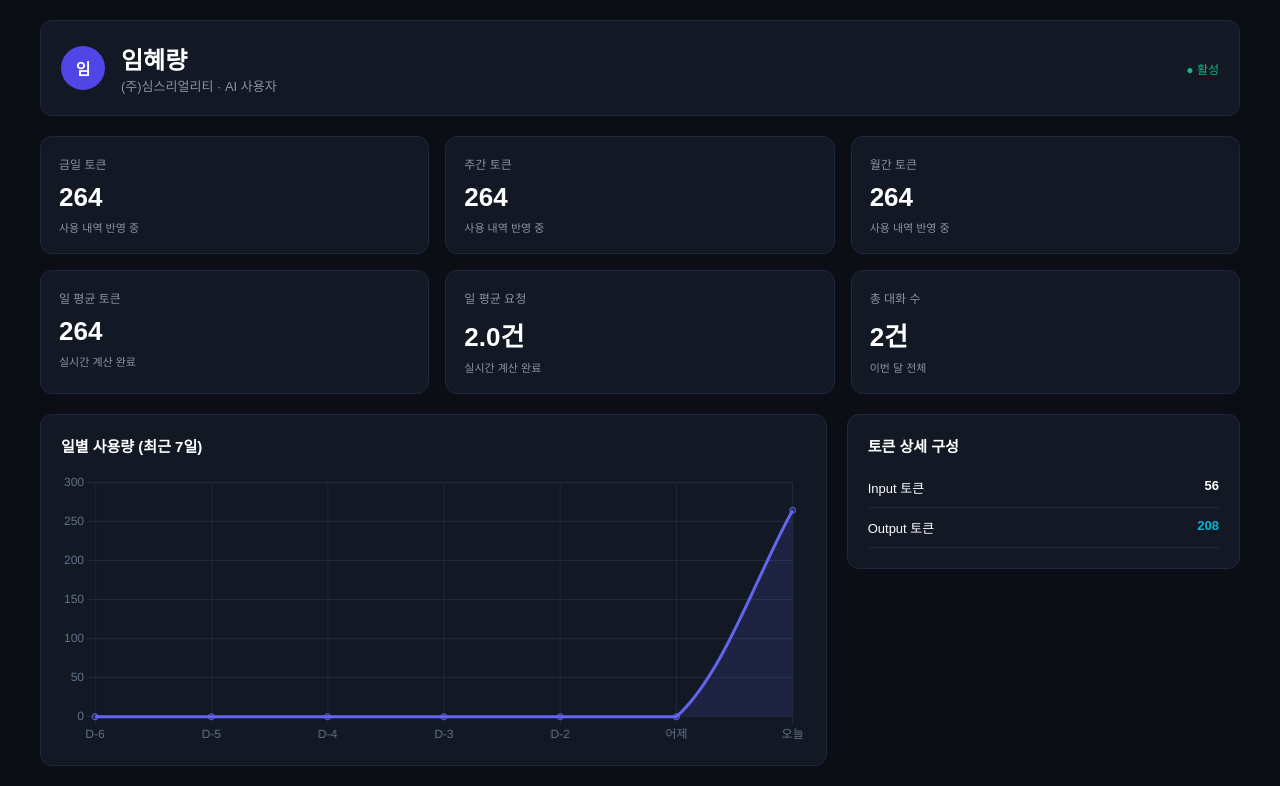
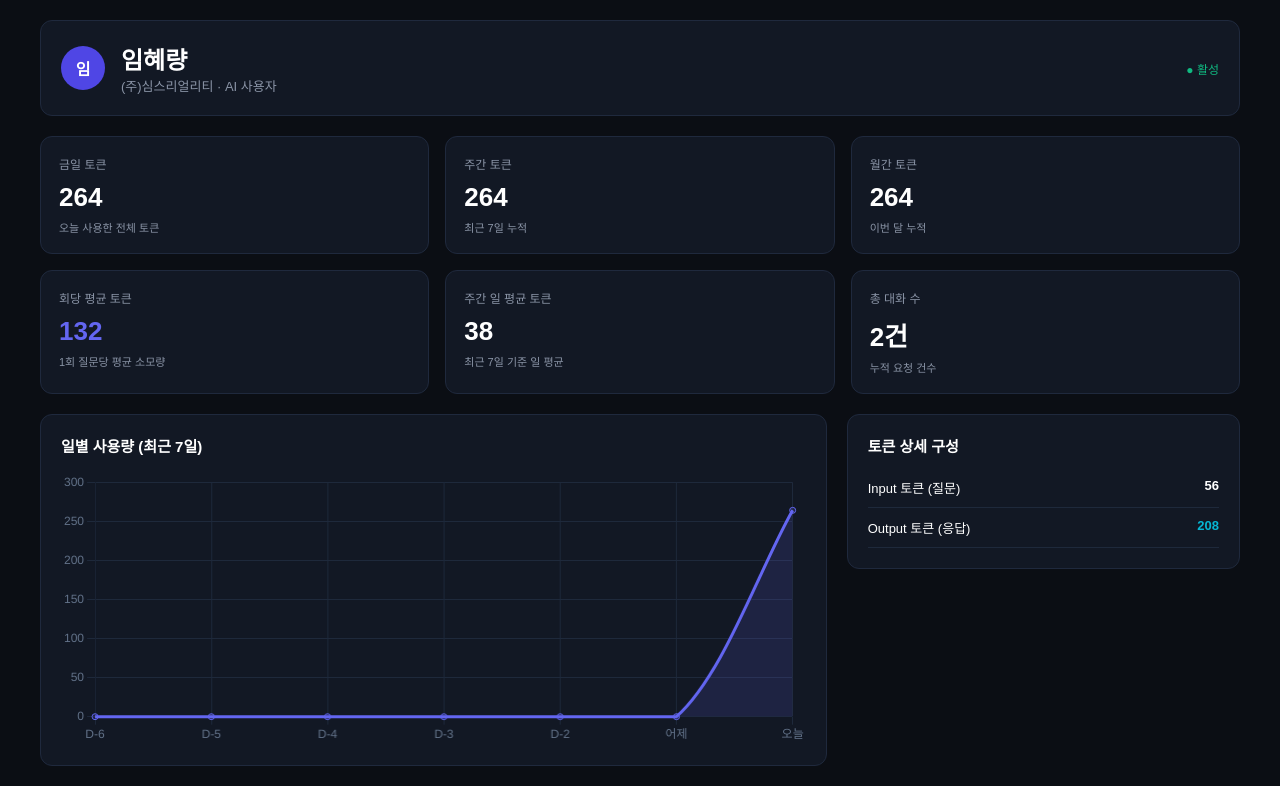
Before and after one commit to hellryang/simsreality-rag-bot, a FastAPI app: page /user in a window 1280 px wide. Shown: the part 60-846 px from the top of the page. Run offline with FastAPI, Linux system fonts and the light colour scheme; data comes from the database, SQL or seed files in the repository.

Commit message:
fix: 사용자 대시보드 회당 평균 토큰 및 7일 일평균 계산식 보완

```diff
--- a/app/templates/user.html
+++ b/app/templates/user.html
@@ -62,32 +62,32 @@
         <div class="card">
             <div class="card-label">금일 토큰</div>
             <div class="card-value" id="user-today">0</div>
-            <div class="card-sub">사용 내역 반영 중</div>
+            <div class="card-sub">오늘 사용한 전체 토큰</div>
         </div>
         <div class="card">
             <div class="card-label">주간 토큰</div>
             <div class="card-value" id="user-weekly">0</div>
-            <div class="card-sub">사용 내역 반영 중</div>
+            <div class="card-sub">최근 7일 누적</div>
         </div>
         <div class="card">
             <div class="card-label">월간 토큰</div>
             <div class="card-value" id="user-monthly">0</div>
-            <div class="card-sub">사용 내역 반영 중</div>
+            <div class="card-sub">이번 달 누적</div>
         </div>
         <div class="card">
-            <div class="card-label">일 평균 토큰</div>
-            <div class="card-value" id="user-avg-tokens">0</div>
-            <div class="card-sub">실시간 계산 완료</div>
+            <div class="card-label">회당 평균 토큰</div>
+            <div class="card-value" id="user-per-req-tokens" style="color: #6366F1;">0</div>
+            <div class="card-sub">1회 질문당 평균 소모량</div>
         </div>
         <div class="card">
-            <div class="card-label">일 평균 요청</div>
-            <div class="card-value" id="user-avg-requests">0건</div>
-            <div class="card-sub">실시간 계산 완료</div>
+            <div class="card-label">주간 일 평균 토큰</div>
+            <div class="card-value" id="user-avg-tokens">0</div>
+            <div class="card-sub">최근 7일 기준 일 평균</div>
         </div>
         <div class="card">
             <div class="card-label">총 대화 수</div>
             <div class="card-value" id="user-req-count">0건</div>
-            <div class="card-sub">이번 달 전체</div>
+            <div class="card-sub">누적 요청 건수</div>
         </div>
     </div>
 
@@ -100,8 +100,8 @@
         <div>
             <div class="side-card">
                 <h3 style="font-size: 15px; margin-bottom: 12px;">토큰 상세 구성</h3>
-                <div class="info-row"><span>Input 토큰</span><span id="u-input" style="font-weight: bold;">0</span></div>
-                <div class="info-row"><span>Output 토큰</span><span id="u-output" style="font-weight: bold; color: #06B6D4;">0</span></div>
+                <div class="info-row"><span>Input 토큰 (질문)</span><span id="u-input" style="font-weight: bold;">0</span></div>
+                <div class="info-row"><span>Output 토큰 (응답)</span><span id="u-output" style="font-weight: bold; color: #06B6D4;">0</span></div>
             </div>
         </div>
     </div>
@@ -127,20 +127,21 @@
                 const res = await fetch(`/api/user/${encodeURIComponent(username)}/tokens`);
                 const data = await res.json();
 
-                document.getElementById('user-today').innerText = data.today_tokens.toLocaleString();
-                document.getElementById('user-weekly').innerText = data.weekly_tokens.toLocaleString();
-                document.getElementById('user-monthly').innerText = data.monthly_tokens.toLocaleString();
-                document.getElementById('user-req-count').innerText = data.total_requests + "건";
-                document.getElementById('u-input').innerText = data.input_tokens.toLocaleString();
-                document.getElementById('u-output').innerText = data.output_tokens.toLocaleString();
+                document.getElementById('user-today').innerText = (data.today_tokens || 0).toLocaleString();
+                document.getElementById('user-weekly').innerText = (data.weekly_tokens || 0).toLocaleString();
+                document.getElementById('user-monthly').innerText = (data.monthly_tokens || 0).toLocaleString();
+                document.getElementById('user-req-count').innerText = (data.total_requests || 0) + "건";
+                document.getElementById('u-input').innerText = (data.input_tokens || 0).toLocaleString();
+                document.getElementById('u-output').innerText = (data.output_tokens || 0).toLocaleString();
 
-                // 일 평균 토큰 및 일 평균 요청 실시간 연동 로직
-                const activeDays = 1; // 기본 활성 일수 기준
-                const avgTokens = Math.round(data.today_tokens / activeDays);
-                const avgRequests = (data.total_requests / activeDays).toFixed(1);
+                // 1. 회당 평균 토큰 계산 (총 토큰 / 총 요청 건수)
+                const reqCount = data.total_requests || 0;
+                const perReqTokens = reqCount > 0 ? Math.round(data.today_tokens / reqCount) : 0;
+                document.getElementById('user-per-req-tokens').innerText = perReqTokens.toLocaleString();
 
-                document.getElementById('user-avg-tokens').innerText = avgTokens.toLocaleString();
-                document.getElementById('user-avg-requests').innerText = avgRequests + "건";
+                // 2. 주간 일 평균 토큰 계산 (최근 7일 기준)
+                const weeklyAvgTokens = Math.round((data.weekly_tokens || 0) / 7);
+                document.getElementById('user-avg-tokens').innerText = weeklyAvgTokens.toLocaleString();
 
                 if (chartInstance && data.daily_usage) {
                     chartInstance.data.datasets[0].data = data.daily_usage;
```
